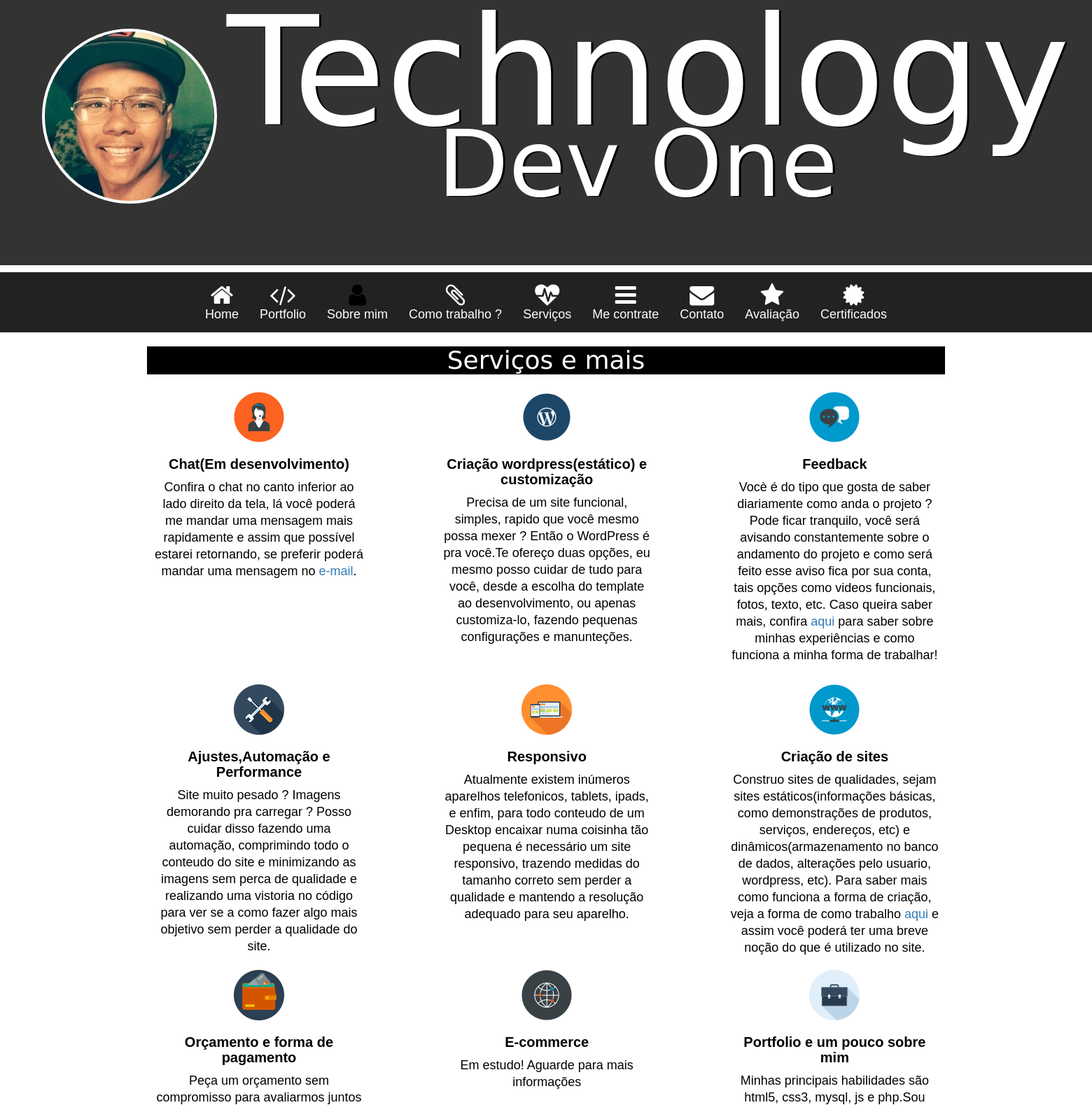
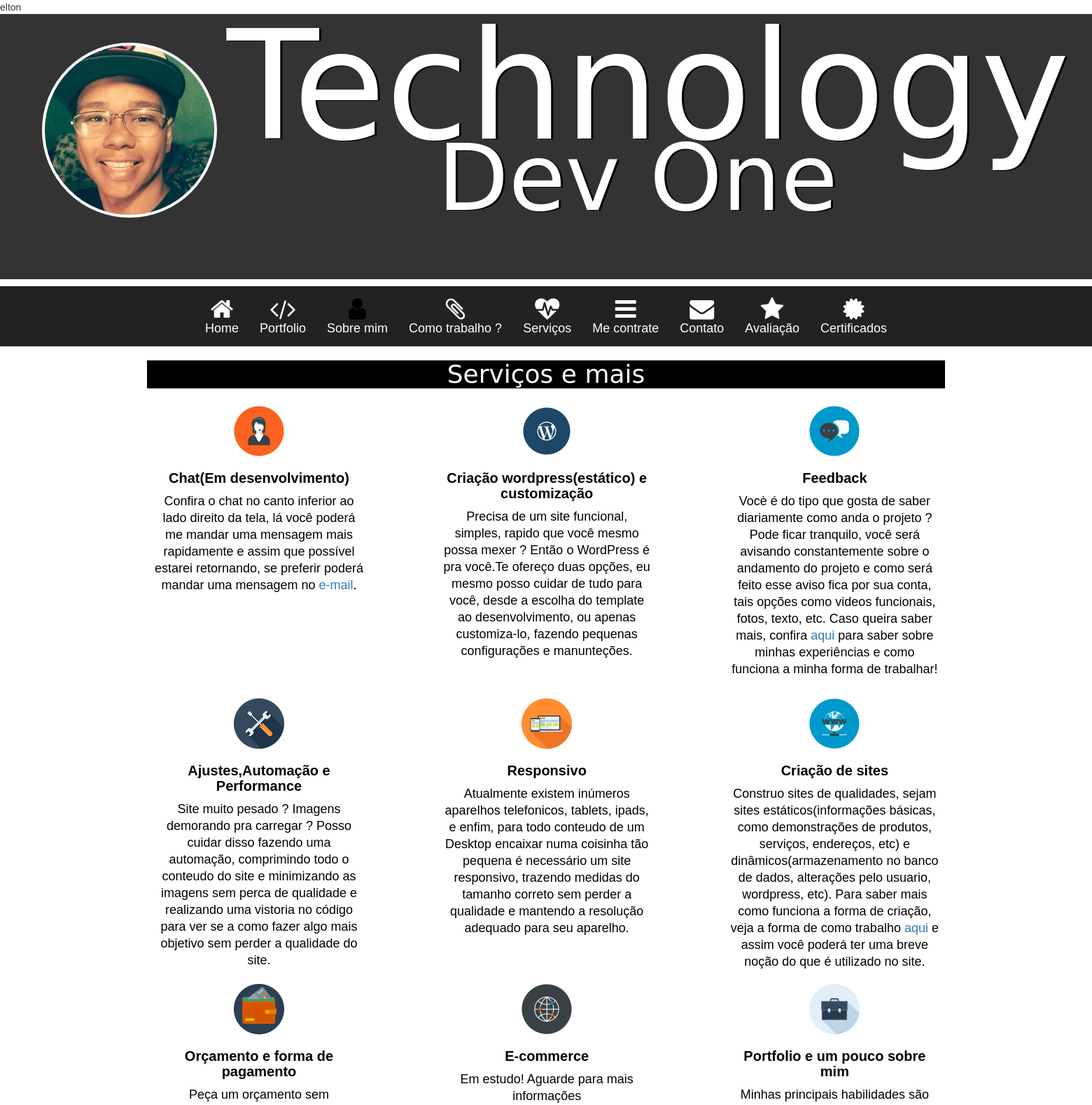
Before and after one commit to paulocfjunior/portfoliodoestudante, a PHP site: page /php/index.php in a window 1560 px wide. Shown: the top 1579 px of the page at 70% size. Run offline with PHP 8.4, Linux system fonts and the light colour scheme; style sheets or scripts are compiled from the project's sources; some libraries are stand-ins or nearby versions; some web fonts are replaced.

Commit message:
Qualquer coisa

```diff
--- a/src/php/index.php
+++ b/src/php/index.php
@@ -1,7 +1,7 @@
 
 <?php
 require_once("cabecalho.php"); ?>
-
+elton
 <header>
 
     <div >
```
